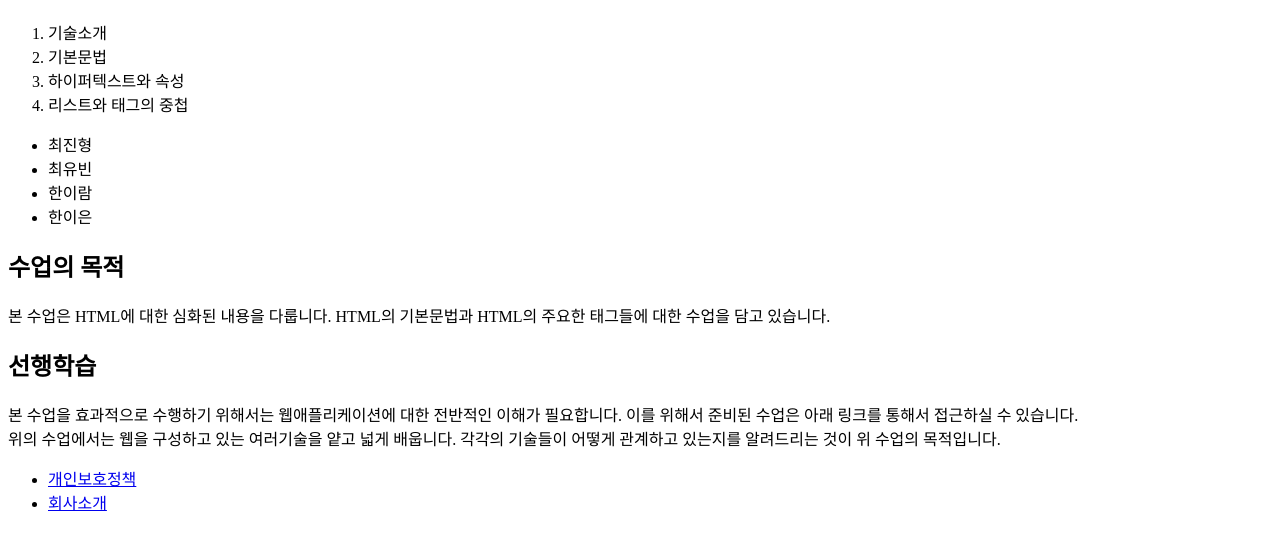
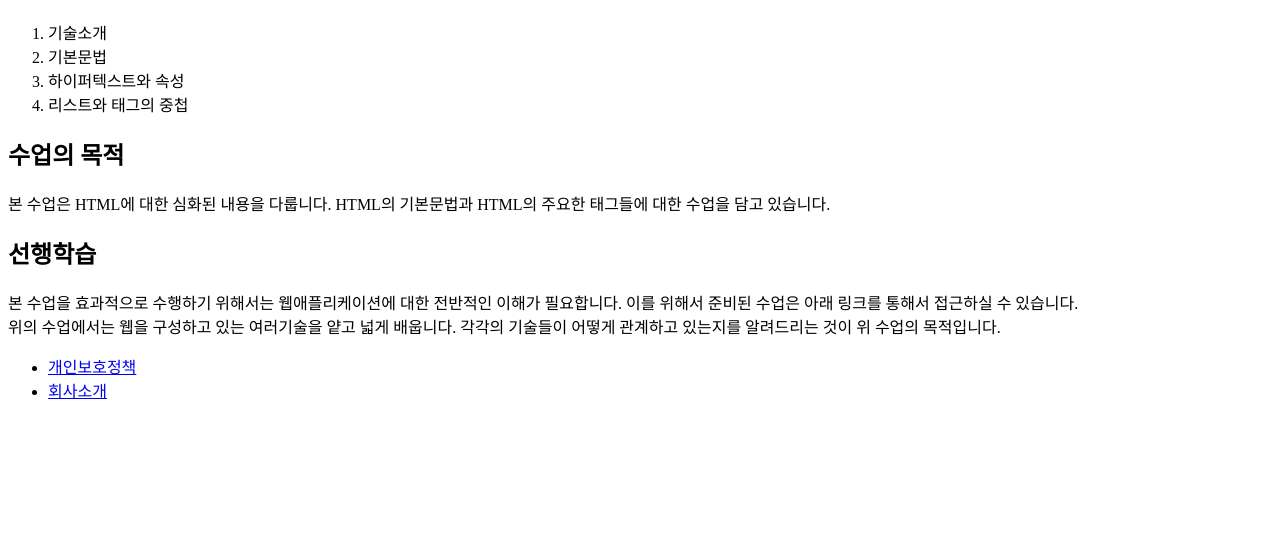
Before and after one commit to jyk6915/lifecoding-tutorial-html, a plain HTML site: page Semantic.html in a window 1280 px wide. Shown: the part 60-610 px from the top of the page. Drawn offline with Linux system fonts and the light colour scheme.

Commit message:
no message

```diff
--- a/Semantic.html
+++ b/Semantic.html
@@ -10,23 +10,21 @@
     <header>
       <h1><a href="index.html">HTML</a></h1>
     </header>
+    <nav>
       <ol>
         <li>기술소개</li>
         <li>기본문법</li>
         <li>하이퍼텍스트와 속성</li>
         <li>리스트와 태그의 중첩</li>
       </ol>
-    <ul>
-      <li>최진형</li>
-      <li>최유빈</li>
-      <li>한이람</li>
-      <li>한이은</li>
-    </ul>
+    </nav>
+    <article>
     <h2>수업의 목적</h2>
       본 수업은 HTML에 대한 심화된 내용을 다룹니다. HTML의 기본문법과 HTML의 주요한 태그들에 대한 수업을 담고 있습니다.
     <h2>선행학습</h2>
       본 수업을 효과적으로 수행하기 위해서는 웹애플리케이션에 대한 전반적인 이해가 필요합니다. 이를 위해서 준비된 수업은 아래 링크를 통해서 접근하실 수 있습니다.</br>
       위의 수업에서는 웹을 구성하고 있는 여러기술을 얕고 넓게 배웁니다. 각각의 기술들이 어떻게 관계하고 있는지를 알려드리는 것이 위 수업의 목적입니다.
+    </article>
     <footer>
       <ul>
         <li><a href="privacy.html">개인보호정책</a></li>
--- a/link_rel.html
+++ b/link_rel.html
@@ -0,0 +1,13 @@
+<!DOCTYPE html>
+<html lang="en">
+<head>
+  <meta charset="UTF-8">
+  <meta name="viewport" content="width=device-width, initial-scale=1.0">
+  <meta http-equiv="X-UA-Compatible" content="ie=edge">
+  <title>Document</title>
+    <link rel="canonical" href="http://localhost/1.html"/>
+</head>
+<body>
+
+</body>
+</html>
```
Lines whose indentation alone changed are shown as unchanged.
